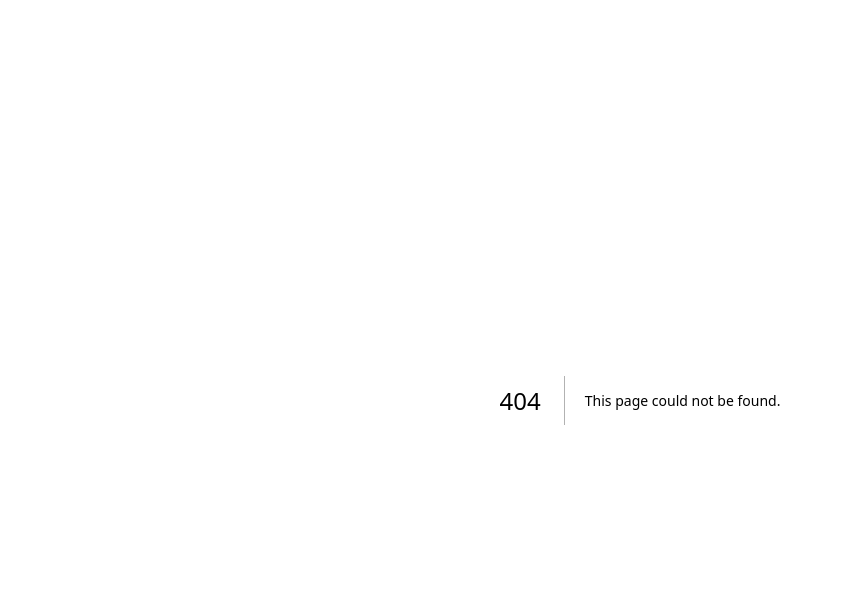
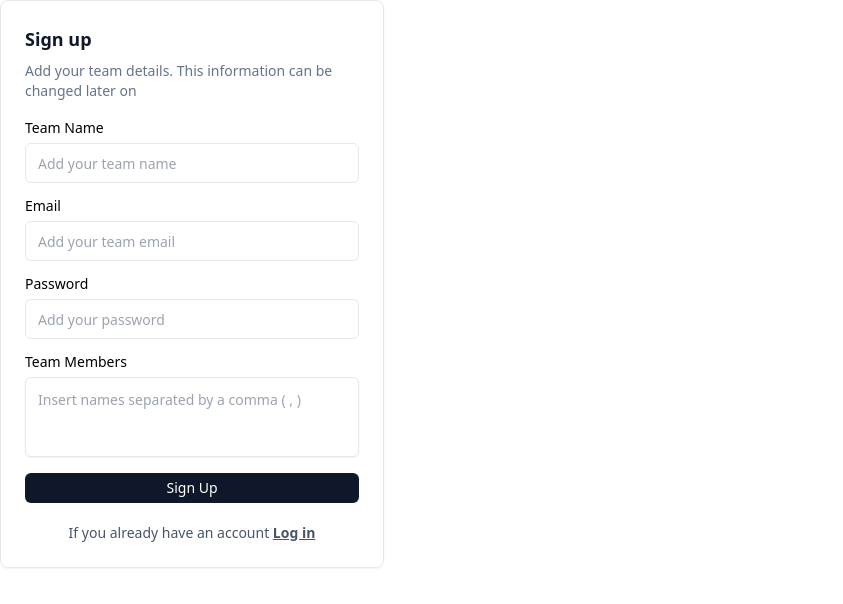
Before and after one commit to miguel-gadelha/availability-widget, a Next.js app: page /auth/sign-up in a window 1280 px wide. Before the commit this address had no page. Shown: the top 604 px of the page, without its empty margins (0-843 px from the left). Built offline with nearby package versions, Linux system fonts and the light colour scheme.

Commit message:
feat: add create team page

```diff
--- /dev/null
+++ b/src/app/auth/sign-up/page.tsx
@@ -0,0 +1,5 @@
+import TeamForm from "@/app/components/TeamForm/TeamForm";
+
+export default function Page() {
+  return <TeamForm></TeamForm>;
+}
--- a/src/app/components/Input/Input.tsx
+++ b/src/app/components/Input/Input.tsx
@@ -12,6 +12,7 @@ interface Prop {
 
 const Input = (props: Prop) => {
   const inputRef = useRef<HTMLInputElement>(null);
+  const id = `${props.label?.split(" ")[0].toLowerCase()}-input`;
 
   const handleInput = () => {
     if (inputRef.current && props.onInputChange) {
@@ -23,7 +24,7 @@ const Input = (props: Prop) => {
     <div className={props.className}>
       {props.label && (
         <label
-          htmlFor="text-input"
+          htmlFor={id}
           className="text-sm font-medium leading-none block mb-2"
         >
           {props.label}
@@ -31,7 +32,7 @@ const Input = (props: Prop) => {
       )}
       <input
         ref={inputRef}
-        id="text-input"
+        id={id}
         className="flex h-10 w-full rounded-md border border-input bg-background px-3 py-2 text-sm ring-offset-background file:border-0 file:bg-transparent file:text-sm file:font-medium placeholder:text-muted-foreground focus-visible:outline-none focus-visible:ring-2 focus-visible:ring-ring focus-visible:ring-offset-2 disabled:cursor-not-allowed disabled:opacity-50"
         type={props.type}
         placeholder={props.placeholder}
--- a/src/app/components/TeamForm/TeamForm.tsx
+++ b/src/app/components/TeamForm/TeamForm.tsx
@@ -177,7 +177,7 @@ const TeamForm = () => {
 
       <p className="w-full text-center mt-5 text-sm font-normal leading-5 text-slate-600">
         If you already have an account{" "}
-        <Link className="font-bold underline" href={"/login"}>
+        <Link className="font-bold underline" href={"/auth/login"}>
           Log in
         </Link>
       </p>
```
